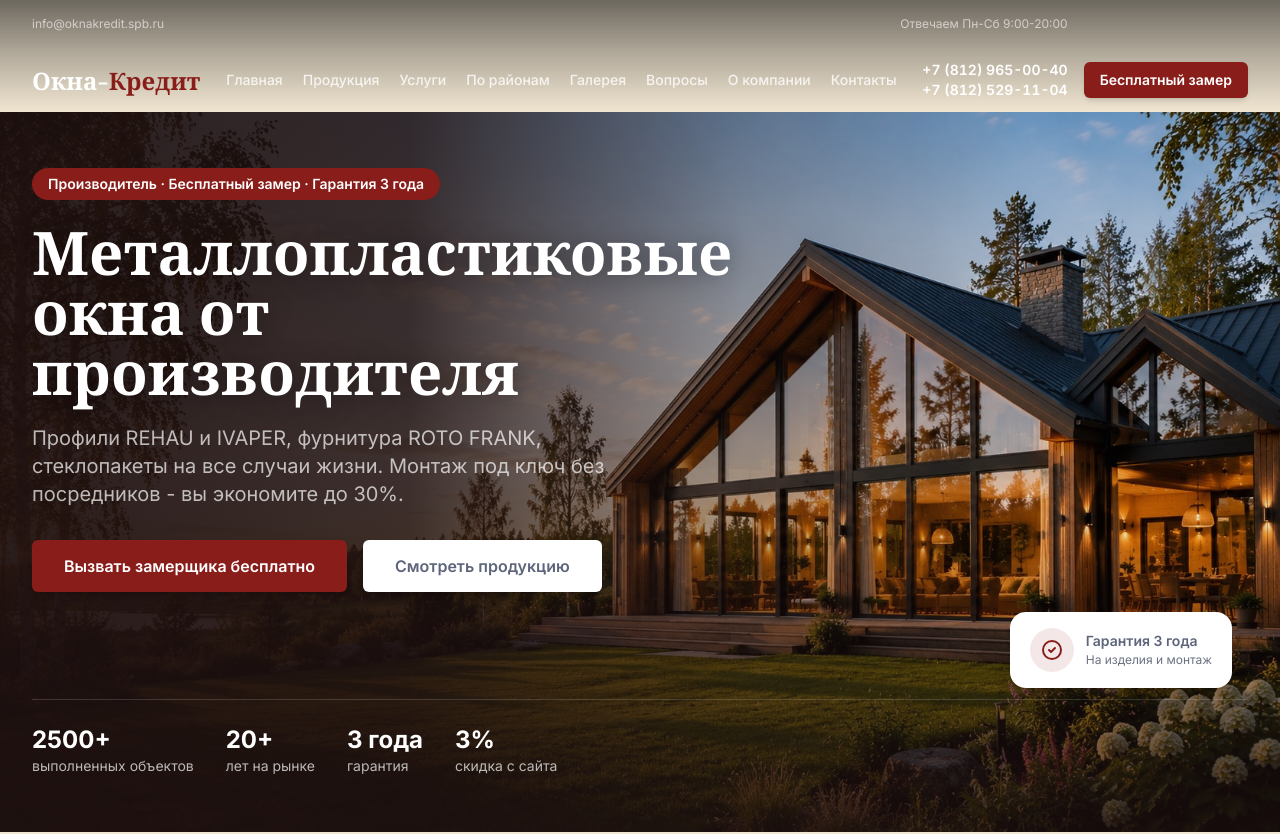
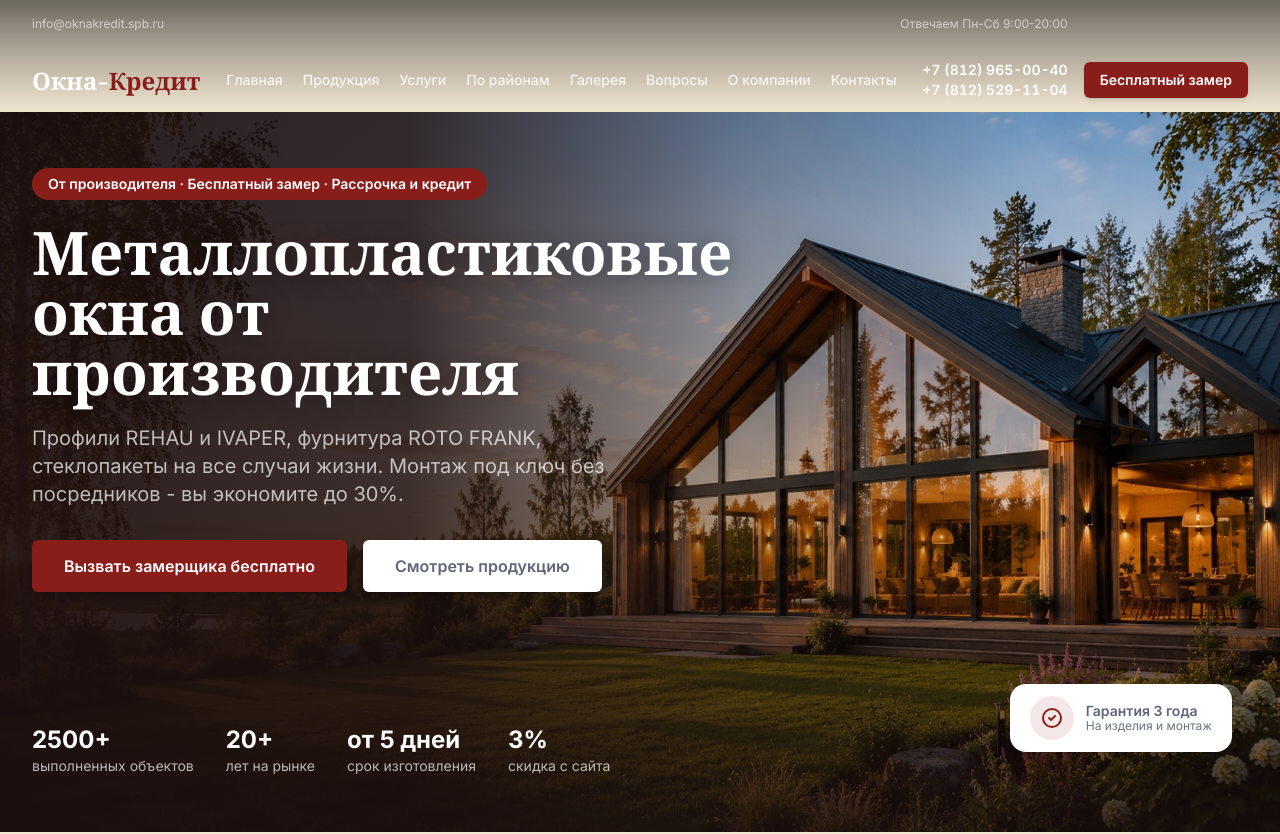
Before and after one commit to rkmartin0106/OknaKredit, a Next.js app: page / in a window 1280 px wide. Shown: the top 834 px of the page. Built offline with nearby package versions, Linux system fonts and the light colour scheme.

Commit message:
Hero patch: update pill/stats copy, drop hairline, resize+reposition guarantee card
Co-Authored-By: Claude Sonnet 5 <noreply@anthropic.com>

```diff
--- a/src/app/page.tsx
+++ b/src/app/page.tsx
@@ -135,7 +135,7 @@ export default function HomePage() {
         <div className="relative z-10 max-w-7xl mx-auto w-full h-full px-4 sm:px-6 lg:px-8 min-h-[600px] md:min-h-[680px] lg:min-h-[720px] py-16 md:py-20 lg:py-14 flex flex-col justify-between">
           <div className="max-w-[46rem]">
             <span className="inline-block bg-brand-red text-white text-sm font-semibold px-4 py-1.5 rounded-full mb-5">
-              Производитель · Бесплатный замер · Гарантия 3 года
+              От производителя · Бесплатный замер · Рассрочка и кредит
             </span>
             <h1
               className="text-4xl md:text-5xl lg:text-6xl font-heading font-bold text-white leading-[1.05] break-words [hyphens:auto]"
@@ -157,11 +157,11 @@ export default function HomePage() {
           </div>
 
           {/* Stats - bottom of hero, over the bottom scrim */}
-          <div className="border-t border-white/15 pt-6 flex flex-wrap gap-8 text-white/70 text-sm">
+          <div className="flex flex-wrap gap-8 text-white/70 text-sm">
             {[
               ["2500+", "выполненных объектов"],
               ["20+", "лет на рынке"],
-              ["3 года", "гарантия"],
+              ["от 5 дней", "срок изготовления"],
               ["3%", "скидка с сайта"],
             ].map(([val, label]) => (
               <div key={label}>
@@ -173,15 +173,15 @@ export default function HomePage() {
         </div>
 
         {/* Badge card - bottom-right, over the bright part of the photo */}
-        <div className="hidden sm:flex absolute z-10 right-12 bottom-32 lg:bottom-36 items-center gap-3 bg-white rounded-2xl shadow-xl px-5 py-4 max-w-[240px]">
+        <div className="hidden sm:flex absolute z-10 right-12 bottom-16 lg:bottom-20 items-center gap-3 bg-white rounded-2xl shadow-xl px-5 py-3 max-w-[240px]">
           <div className="w-11 h-11 shrink-0 rounded-full bg-brand-red/10 flex items-center justify-center">
             <svg className="w-6 h-6 text-brand-red" fill="none" stroke="currentColor" viewBox="0 0 24 24">
               <path strokeLinecap="round" strokeLinejoin="round" strokeWidth={2} d="M9 12l2 2 4-4m6 2a9 9 0 11-18 0 9 9 0 0118 0z" />
             </svg>
           </div>
           <div>
-            <p className="text-sm font-semibold text-brand-blue leading-tight">Гарантия 3 года</p>
-            <p className="text-xs text-brand-gray mt-0.5">На изделия и монтаж</p>
+            <p className="text-sm font-semibold text-brand-blue leading-none">Гарантия 3 года</p>
+            <p className="text-xs text-brand-gray mt-0.5 leading-none">На изделия и монтаж</p>
           </div>
         </div>
       </section>
```
